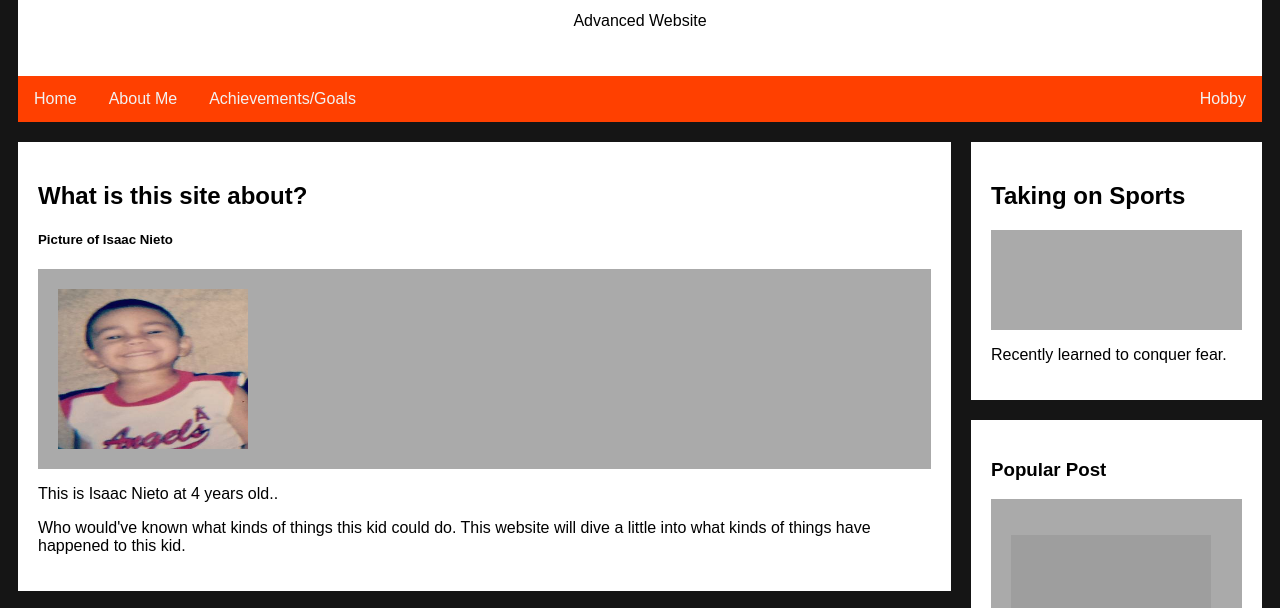
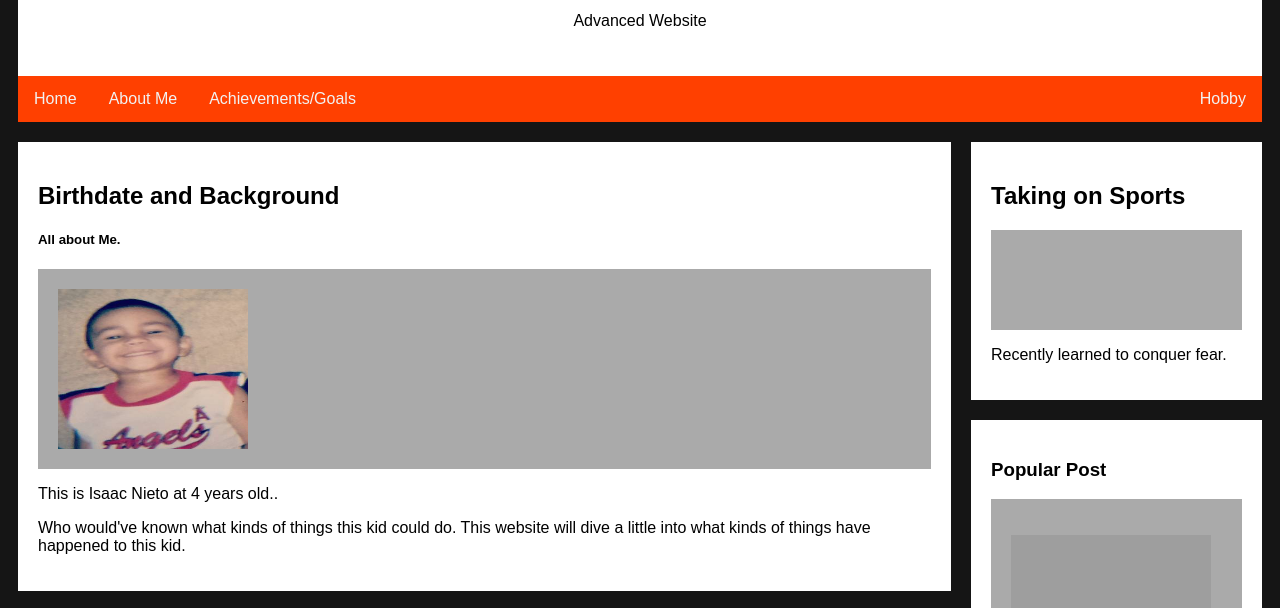
Before and after one commit to ijnieto20/advancedwebsite, a plain HTML site: page apwebsite2.html in a window 1280 px wide. Shown: the part 161-769 px from the top of the page. Drawn offline with Linux system fonts and the light colour scheme; grey boxes are pictures that could not be loaded.

Commit message:
Update apwebsite2.html

```diff
--- a/apwebsite2.html
+++ b/apwebsite2.html
@@ -123,8 +123,8 @@ body {
 <div class="row">
   <div class="leftcolumn">
     <div class="card">
-      <h2>What is this site about?</h2>
-      <h5>Picture of Isaac Nieto</h5>
+      <h2>Birthdate and Background</h2>
+      <h5>All about Me.</h5>
       <div class="img" style="height:200px;">
 <IMG SRC="littleme.png" height="160px" width="190px">
 </div>
```
